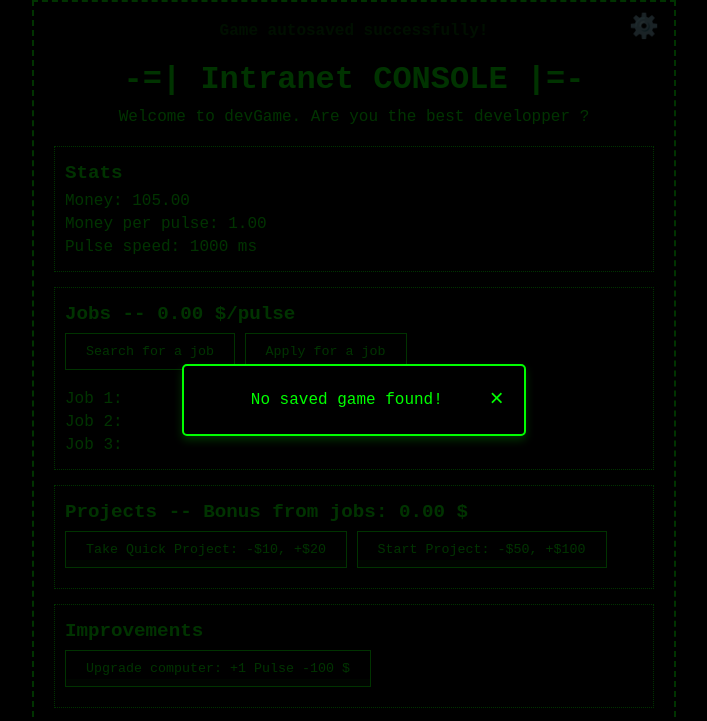
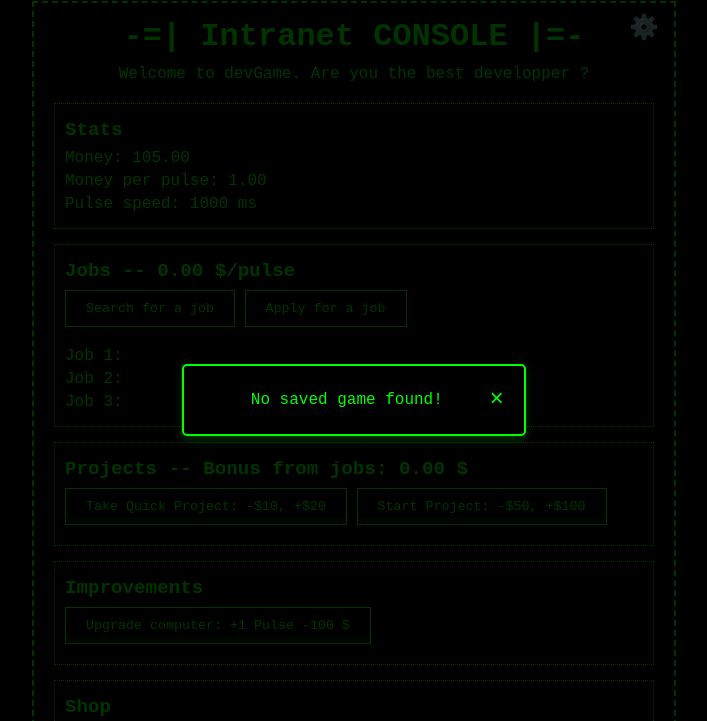
Before and after one commit to SkyBlyvion/DevGameV1, a website: page index.html in a window 1280 px wide. Shown: the top 721 px of the page, without its empty margins (286-993 px from the left). Drawn offline with Linux system fonts and the light colour scheme.

Commit message:
correction css autosave

```diff
--- a/index.html
+++ b/index.html
@@ -12,7 +12,7 @@
 <body>
     <div class="game-container">
         <!-- Autosave Notification -->
-        <div id="autosave-notification" style="color: #0F0; text-align: center; margin-bottom: 10px; font-weight: bold;"></div>
+        <div id="autosave-notification"></div>
         <!-- Gear Icon for Settings -->
         <div id="settings-icon" >
             ⚙️
--- a/optimized_game.js
+++ b/optimized_game.js
@@ -509,6 +509,7 @@ document.getElementById("reset-game-btn").addEventListener("click", () => {
     }
 });
 
+/* {"money":4290,"moneyPerPulse":1,"pulseSpeed":1000,"jobIncome":0,"projectBonus":0,"activeJobs":[]} */
 function saveGame() {
     const saveData = {
         money: gameState.money,
@@ -623,4 +624,4 @@ setInterval(() => {
     }
 
     console.log("Game autosaved successfully!");
-}, 5000); // Autosave every 30 seconds
+}, 30000); // Autosave every 30 seconds
--- a/styles.css
+++ b/styles.css
@@ -13,7 +13,11 @@ body {
 .game-container {
     position: relative; /* Permet à l'enfant avec position: absolute d'être positionné par rapport à ce conteneur */
     width: 600px;
-    padding: 20px;
+    padding-left: 20px;
+    padding-right: 20px;
+    padding-bottom: 20px;
+    margin-top: 1px;
+    padding-top: 5px;
     border: 2px dashed #0F0;
 }
 
@@ -21,6 +25,7 @@ body {
 .header {
     text-align: center;
     margin-bottom: 10px;
+    margin-top: 1px;
 }
 
 .intro {
```
